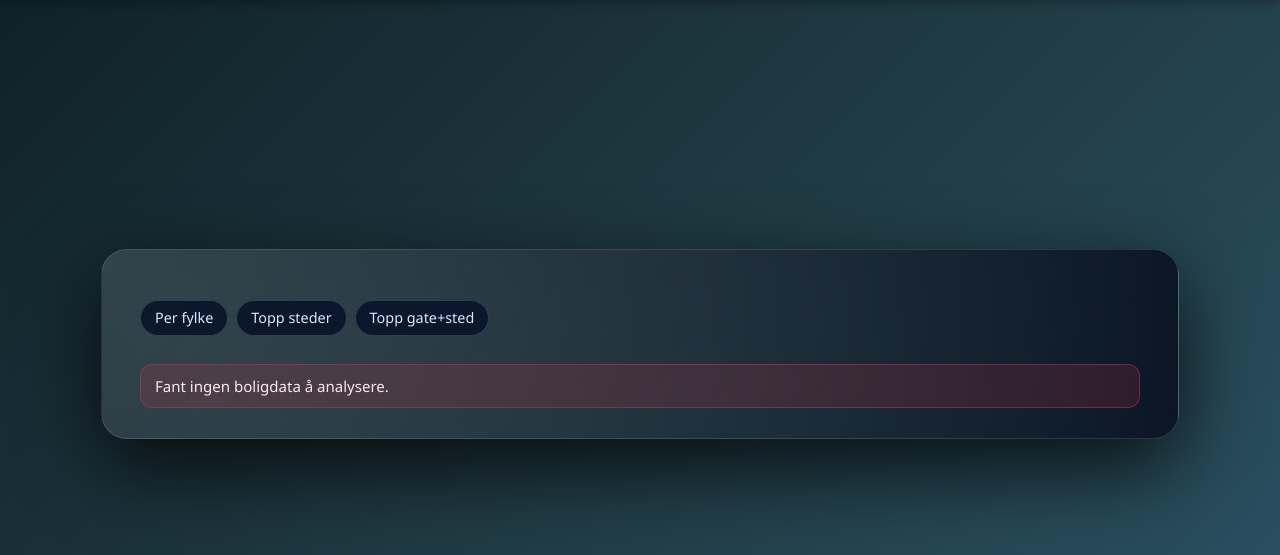
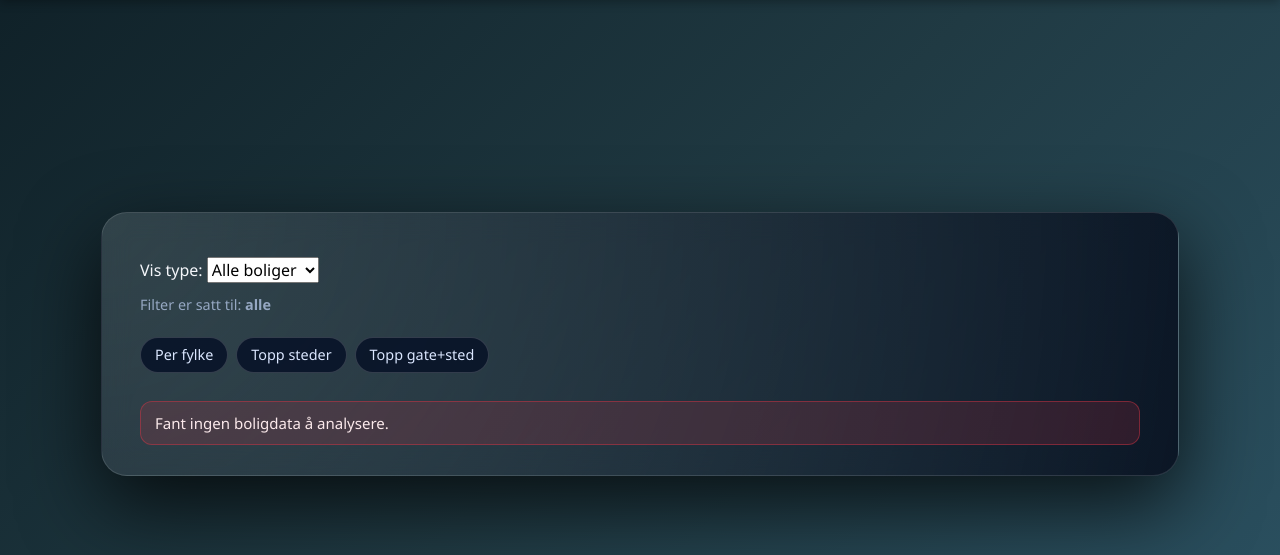
Before and after one commit to naessrobert-ui/prisanalyse, a Flask app: page /bolig/priser-sted/ in a window 1280 px wide. Shown: the part 56-611 px from the top of the page. Run offline with Flask 3, Linux system fonts and the light colour scheme; data that the repository does not hold is empty; parts of the project's set-up code (start-up, migrations or seed data) failed here and were passed over.

Commit message:
Update bolig_priser_sted.html

```diff
--- a/templates/bolig_priser_sted.html
+++ b/templates/bolig_priser_sted.html
@@ -203,6 +203,19 @@
 <div class="page-wrapper">
   <div class="glass-card">
     <h1>{{ title }}</h1>
+    <form method="get" action="/bolig/priser-sted/" style="margin-top: 12px;">
+    <label>Vis type:</label>
+    <select name="nybrukt_filter" onchange="this.form.submit()">
+        <option value="alle" {% if nybrukt_filter=='alle' %}selected{% endif %}>Alle boliger</option>
+        <option value="nybygg" {% if nybrukt_filter=='nybygg' %}selected{% endif %}>Kun nybygg</option>
+        <option value="brukt" {% if nybrukt_filter=='brukt' %}selected{% endif %}>Kun brukt</option>
+    </select>
+</form>
+
+<p style="margin-top:4px;color:#96a8c3;font-size:0.9rem;">
+    Filter er satt til: <strong>{{ nybrukt_filter }}</strong>
+</p>
+
     <p class="lead-text">
       {{ lead_text }}
     </p>
```
